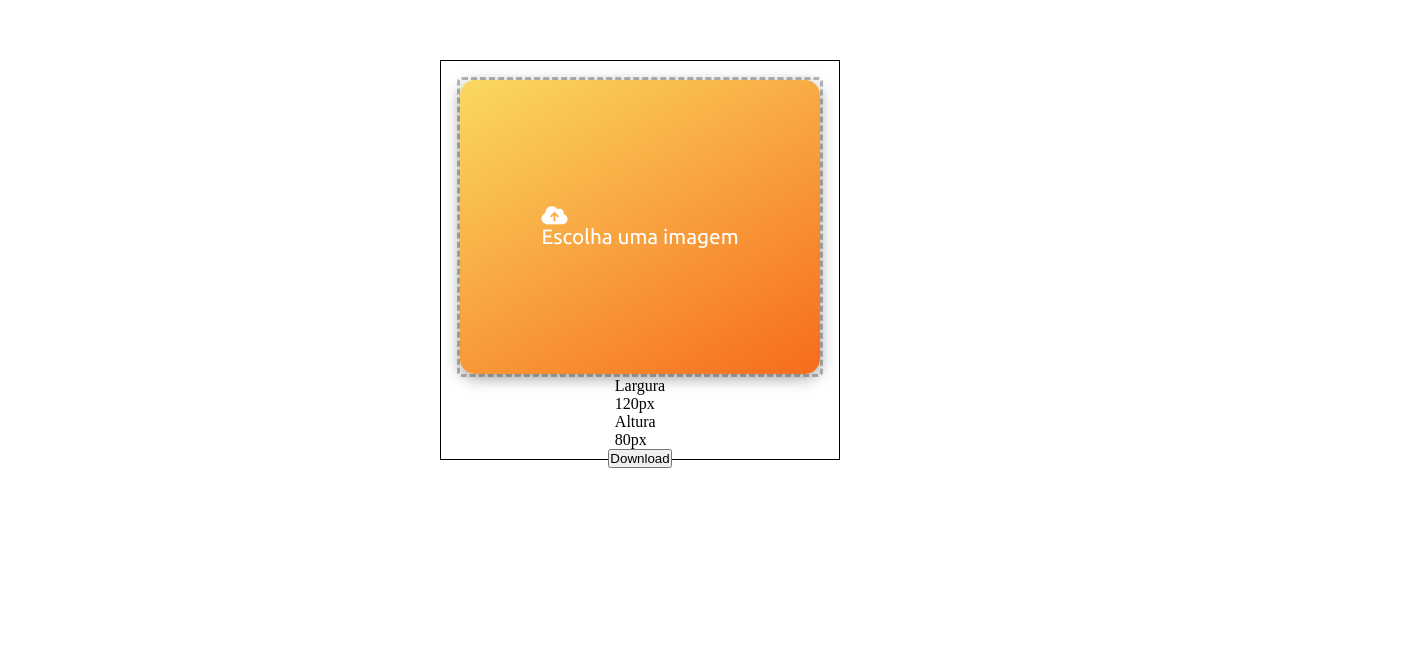
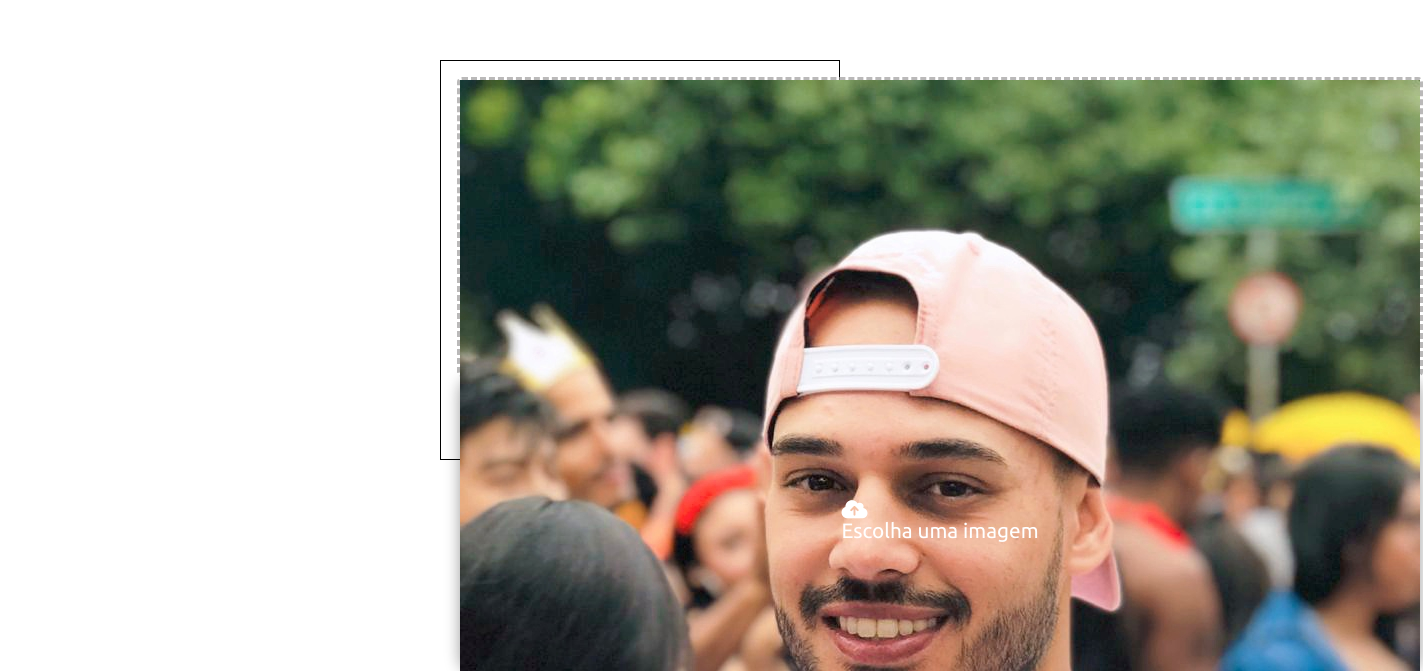
Before and after one commit to JuniorMacedo91/pics-editor, a plain HTML site: page dist/index.html in a window 1280 px wide. Shown: the part 140-811 px from the top of the page, 1423 px wide, since content can reach past the window. Drawn offline with Linux system fonts and the light colour scheme.

Commit message:
Add files via upload

```diff
--- a/dist/index.html
+++ b/dist/index.html
@@ -11,17 +11,14 @@
     <div class="home-container">
         <div class="container">
             <div class="container__image">
-
                 <div draggable="true" class="container__resizable">
-
-                    <label id="choosePhoto-btn" for="uploadFile-btn">
-                        <i class="fas fa-cloud-upload-alt"></i>
-                        Escolha uma imagem
-                    </label>
-
+                    <img src="./assets/me.jpg" alt="">
+                </div>
+                <label id="choosePhoto-btn" for="uploadFile-btn">
+                    <i class="fas fa-cloud-upload-alt"></i>
+                    Escolha uma imagem
                     <input type="file" name="uploadFile-btn" id="uploadFile-btn" style="display: none;">
-                </div>
-
+                </label>
             </div>
             <div class="container-dimensions">
                 <div class="dimensions">
@@ -37,7 +34,7 @@
         </div>
     </div>
 
+    <script src="/js/main.js"></script>
     <script src="https://kit.fontawesome.com/8c5bd3d475.js" crossorigin="anonymous"></script>
-    <script src="/js/main.js"></script>
 </body>
 </html>
```
